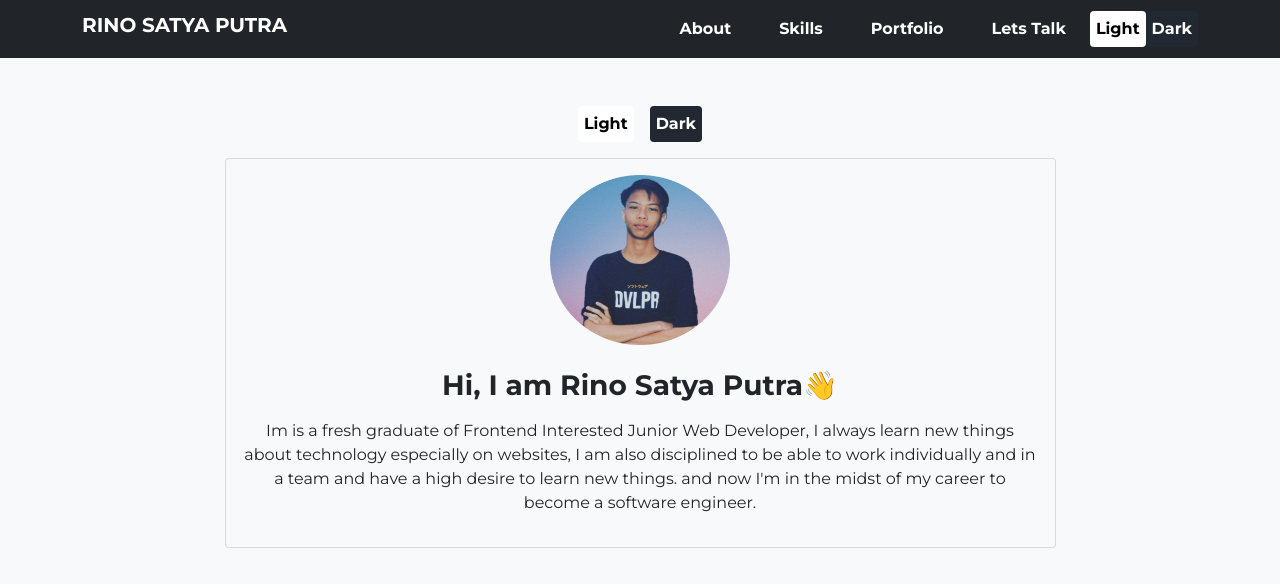
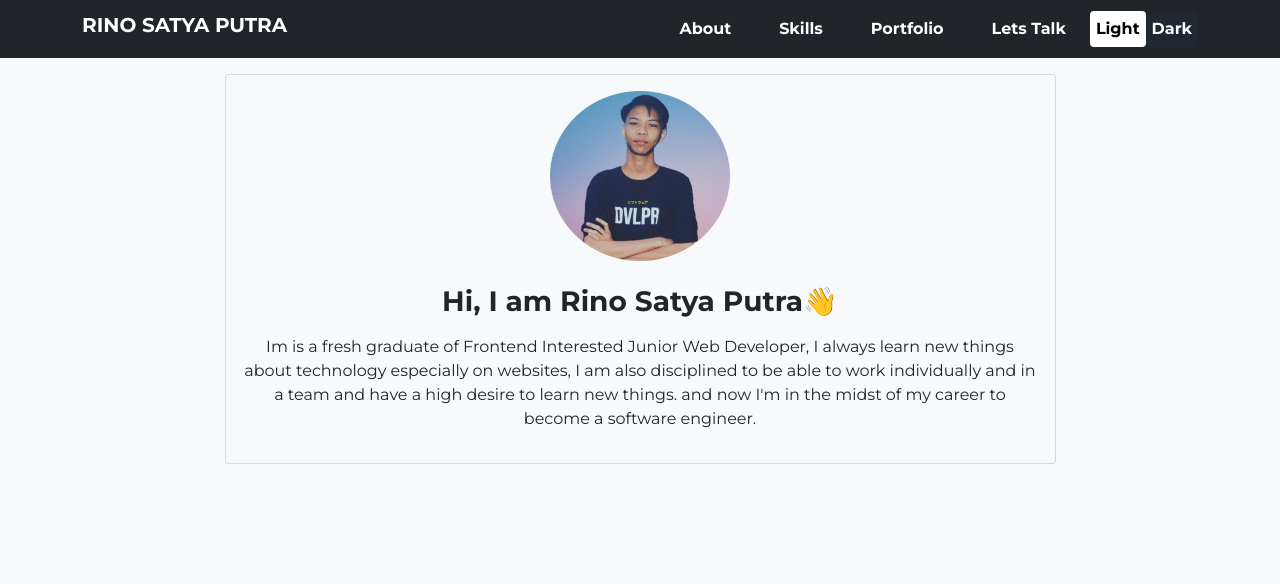
Before and after one commit to justrinoo/riyaraa.dev, a React (Create React App) app: page / in a window 1280 px wide. Shown: the top 584 px of the page. Built offline with nearby package versions, Linux system fonts and the light colour scheme.

Commit message:
test again :smile:

```diff
--- a/src/components/Hero/Blog.jsx
+++ b/src/components/Hero/Blog.jsx
@@ -1,15 +1,15 @@
 import React from "react";
-// import Content from "../Blog/Content";
-// import Header from "../Blog/Header";
-// import Footer from "../Blog/Footer";
+import Content from "../Blog/Content";
+import Header from "../Blog/Header";
+import Footer from "../Blog/Footer";
 
 export default function Blog(props) {
-	// const history = props.history;
+	const history = props.history;
 	return (
 		<>
-			{/* <Header history={history} /> */}
-			{/* <Content history={history} /> */}
-			{/* <Footer /> */}
+			<Header history={history} />
+			<Content history={history} />
+			<Footer />
 		</>
 	);
 }
--- a/src/components/Theme/customTheme.jsx
+++ b/src/components/Theme/customTheme.jsx
@@ -8,7 +8,7 @@ export default function CustomTheme() {
 	const ThemeProps = useContext(ThemeContext);
 	return (
 		<>
-			<div className="mt-5 text-center">
+			<div className="mt-5 text-center d-md-none d-block">
 				<button
 					className={`${CustomStyles.btnLightSwtich} mx-2`}
 					onClick={ThemeProps.changeHandlerTheme}
--- a/src/router/TheApp.jsx
+++ b/src/router/TheApp.jsx
@@ -163,7 +163,7 @@ function TheApp() {
 								/>
 							)}
 						/>
-						{/* <Route exact path="/blog" render={(props) => <Blog {...props} />} />
+						<Route exact path="/blog" render={(props) => <Blog {...props} />} />
 						<Route
 							exact
 							path="/private/login"
@@ -178,7 +178,7 @@ function TheApp() {
 							exact
 							path="/blog/create/new"
 							render={(props) => <Posts {...props} />}
-						/> */}
+						/>
 						<Route path="/comingsoon" component={ComingSoon} />
 						<Route path="*" component={NotFound} />
 					</Switch>
```
